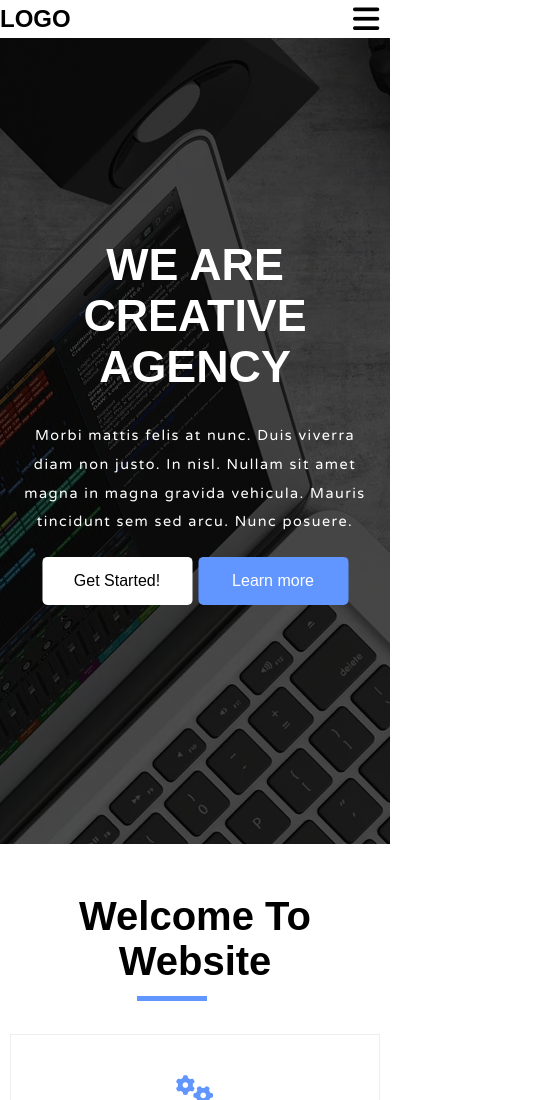
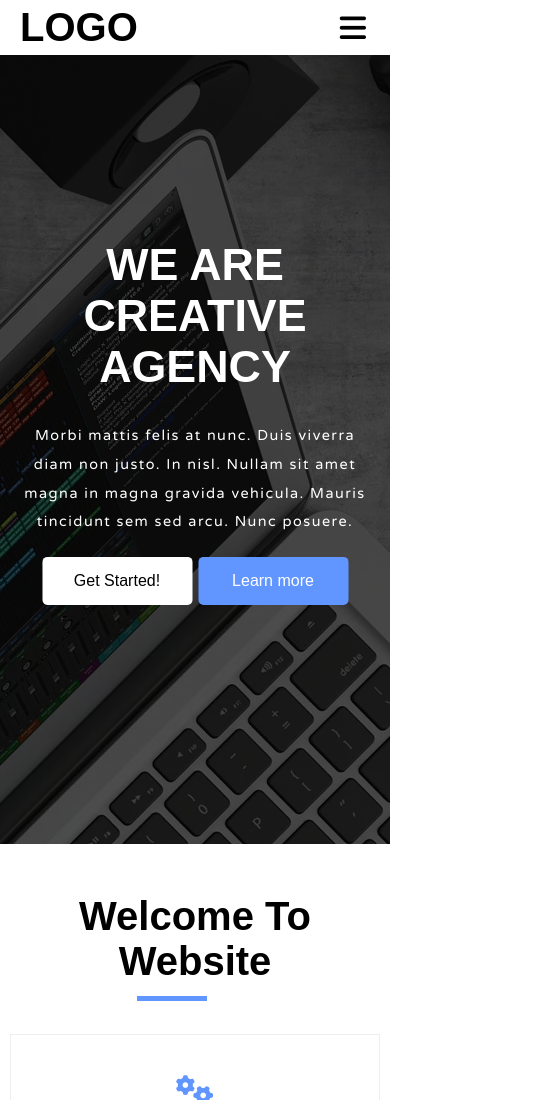
Before and after one commit to motaheresa/template1, a plain HTML site: page index.html in a window 390 px wide. Shown: the top 1100 px of the page, 537 px wide, since content can reach past the window. Drawn offline with Linux system fonts and the light colour scheme.

Commit message:
Add files via upload

```diff
--- a/style.css
+++ b/style.css
@@ -75,6 +75,7 @@ button:hover{
             position: absolute;
             width: 100%;
             z-index: 2;
+            padding: 5px 20px;
 }
 
 .blackimg{
@@ -86,6 +87,10 @@ button:hover{
             gap: 25px;
 }
 
+.logo{
+            font-size: 40px;
+            color: #fff;
+}
 
 .container .container-nav .links .sp > i{
             font-size: 30px;
@@ -1170,13 +1175,17 @@ section > .over{
             }
             .container .container-nav{
                         background-color: #fff;
-                        width: 110%;
-            }
-            .blackimg{
-                        display: grid;
+                        width: 100%;
             }
             .whiteimg{
                         display: none;
+            }
+            .blackimg {
+                        display: grid;
+            }
+            .logo {
+                        font-size: 40px;
+                        color: #000;
             }
             .container .container-nav .links .sp {
                         position: relative;
@@ -1211,7 +1220,7 @@ section > .over{
                         flex-direction: column;
             }
             .features .container ul li:hover .lay {
-                        height: 100%;
+                        height: 100vh;
                         width: 100%;
             }
             .features .container ul li .lay {
@@ -1357,7 +1366,7 @@ section > .over{
             }
 
             .container .container-nav .links .sp{
-                        width: 80px;
+
             }
             .container .container-nav .links .sp .iele {
                         visibility: visible;
```
